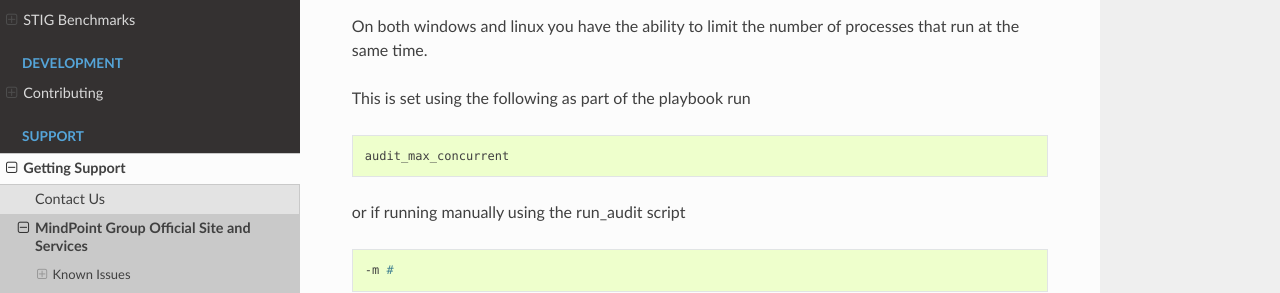
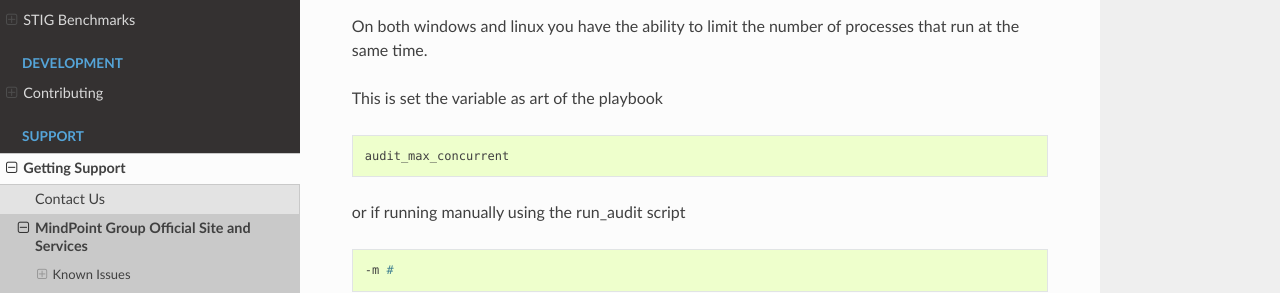
Before and after one commit to ansible-lockdown/MPG-AL-READTHEDOCS, a Sphinx documentation site: the page built from docs/source/audit/audit-faq.rst, in a window 1280 px wide and 900 px high, scrolled down 509 px. Shown: the part 299-592 px from the top of the window. Built offline with Sphinx 7.4.7 and the Read the Docs theme 3.1.0, drawn with Linux system fonts in a browser that asks for light colours.

Commit message:
updated wording
Signed-off-by: Mark Bolwell <mark.bollyuk@gmail.com>

```diff
--- a/docs/source/audit/audit-faq.rst
+++ b/docs/source/audit/audit-faq.rst
@@ -24,7 +24,7 @@ My System is impacted when running the audit how can i restrict its affect?
 
 On both windows and linux you have the ability to limit the number of processes that run at the same time.
 
-This is set using the following as part of the playbook run
+This is set the variable as art of the playbook
 
 .. code-block:: bash
 
```
